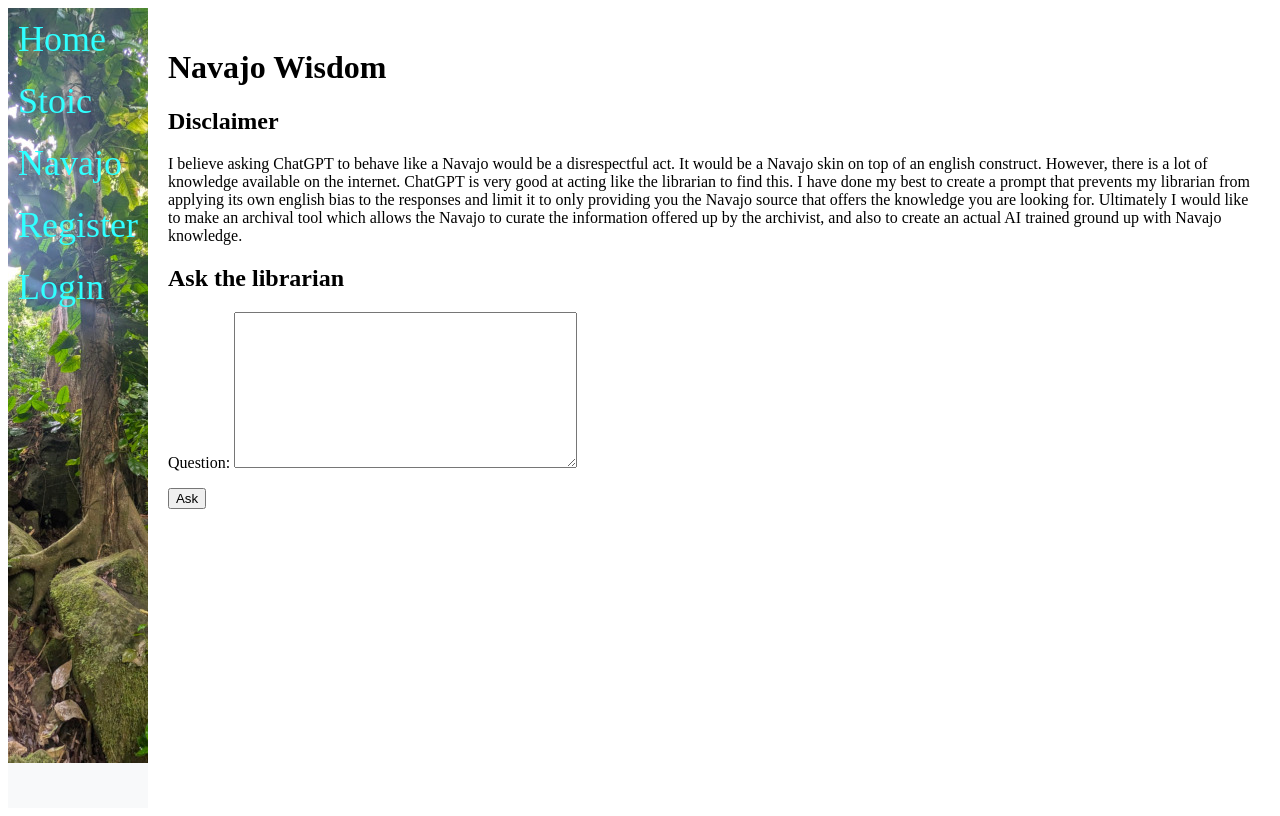
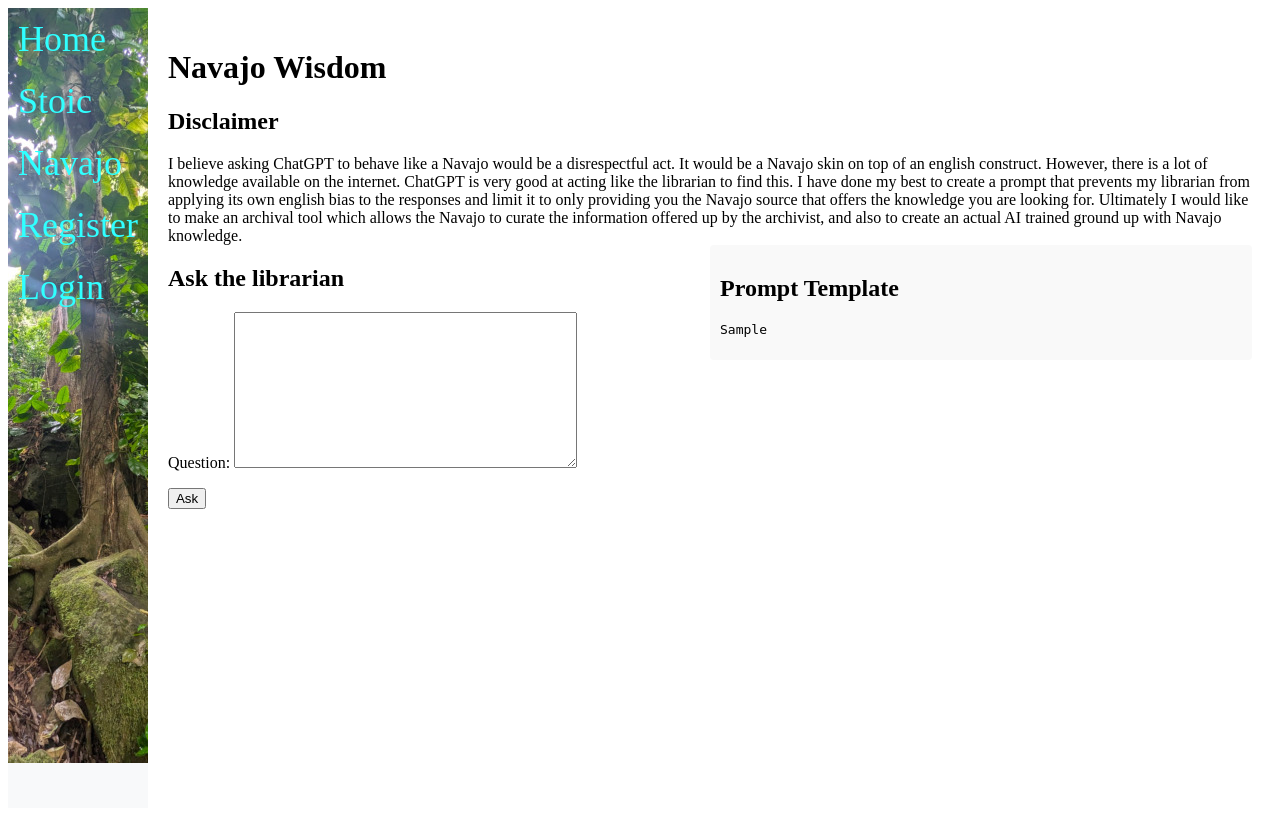
Before and after one commit to vextorspace/dsronne_com, a Django app: template dsronne_com/dsronne_com/templates/dsronne_com/navajo.html in a window 1280 px wide. Run offline with Django 5.2, Linux system fonts and the light colour scheme; tables that the repository leaves empty hold one stand-in row (values such as "Sample post"); the template is opened without the code that fills it: values that come from a table or form of the project are taken from there, most other values are stand-ins (such as "Sample title", 1, 10 or a date in 2020).

Commit message:
Display Navajo prompt template on the Navajo page

```diff
--- a/dsronne_com/dsronne_com/templates/dsronne_com/navajo.html
+++ b/dsronne_com/dsronne_com/templates/dsronne_com/navajo.html
@@ -13,12 +13,20 @@
 
     Ultimately I would like to make an archival tool which allows the Navajo to curate the information offered up by the
     archivist, and also to create an actual AI trained ground up with Navajo knowledge.
+    <div style="display: flex; gap: 20px; align-items: flex-start;">
+        <div style="flex: 1;">
             <h2>Ask the librarian</h2>
             <form id="navajoForm" method="post">
                 {% csrf_token %}
                 {{ form.as_p }}
                 <input type="submit" value="Ask">
             </form>
+        </div>
+        <div style="flex: 1; background: #f9f9f9; padding: 10px; border-radius: 4px;">
+            <h2>Prompt Template</h2>
+            <pre style="white-space: pre-wrap; word-wrap: break-word;">{{ prompt_template }}</pre>
+        </div>
+    </div>
     <div class="loading-dots" id="loadingDots"></div>
     <div class="answer-section" id="answerSection"></div>
 
```
Lines whose indentation alone changed are shown as unchanged.
